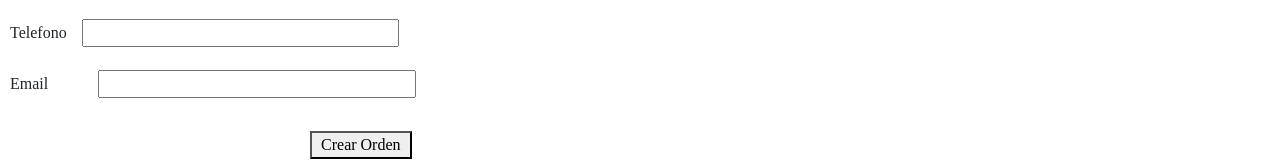
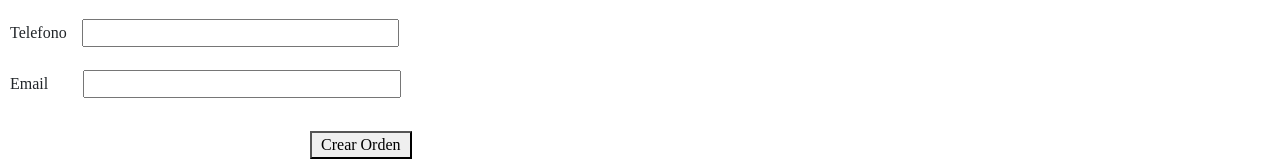
Before and after one commit to VanePizzuti89/PreEntrega1-Pizzuti, a React (Create React App) app: page /checkout in a window 1280 px wide. Shown: the part 177-338 px from the top of the page. Built offline with nearby package versions, Linux system fonts and the light colour scheme.

Commit message:
CheckoutForm

```diff
--- a/src/components/CheckoutForm/CheckoutForm.css
+++ b/src/components/CheckoutForm/CheckoutForm.css
@@ -14,8 +14,7 @@
 }
 
 .Input-em{
-    margin-left: 50px;
-
+    margin-left: 35px;
     width: 25%;
 
 }
```
